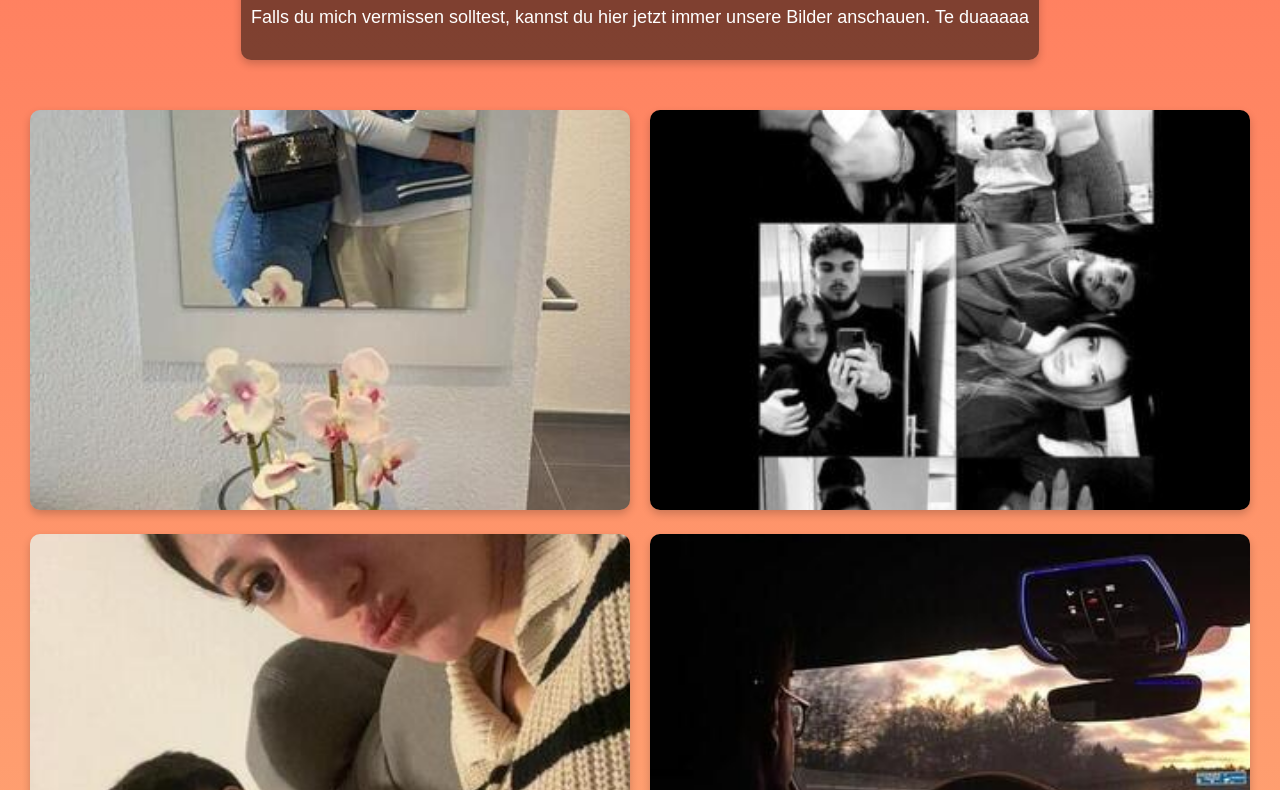
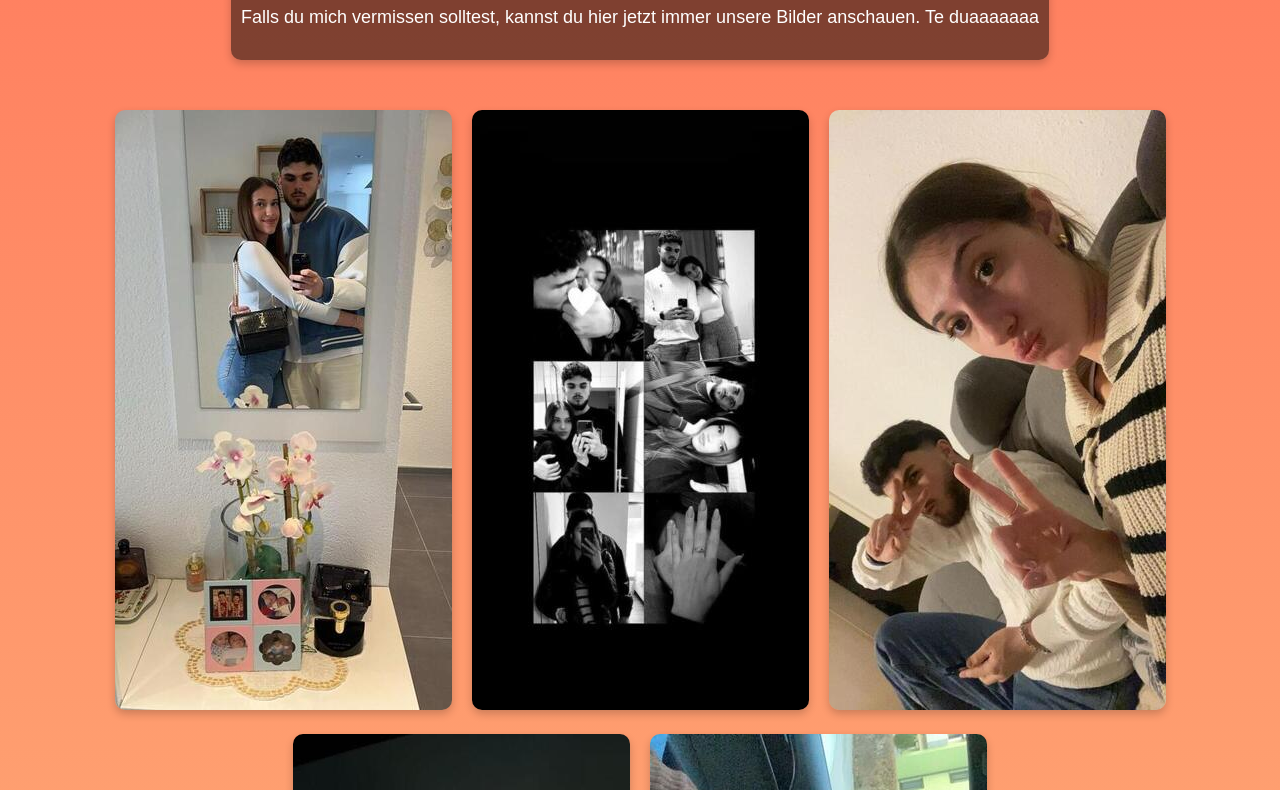
Before and after one commit to EdiKS03/endrit-diellza, a plain HTML site: page index.html in a window 1280 px wide. Shown: the part 89-879 px from the top of the page. Drawn offline with Linux system fonts and the light colour scheme.

Commit message:
Update index.html

```diff
--- a/index.html
+++ b/index.html
@@ -42,9 +42,8 @@
             margin: 10px;
         }
         .image-container img {
-            width: 600px; /* Doppelt so groß */
-            height: 400px; /* Doppelt so groß */
-            object-fit: cover;
+            max-width: 100%;
+            height: auto;
             border-radius: 10px;
             box-shadow: 0 4px 8px rgba(0, 0, 0, 0.2);
         }
@@ -53,7 +52,7 @@
 <body>
     <div class="text-container">
         <h1>Endrit & Diellza</h1>
-        <p>Falls du mich vermissen solltest, kannst du hier jetzt immer unsere Bilder anschauen. Te duaaaaa</p>
+        <p>Falls du mich vermissen solltest, kannst du hier jetzt immer unsere Bilder anschauen. Te duaaaaaaa</p>
     </div>
     <div class="container">
         <div class="image-container">
```
